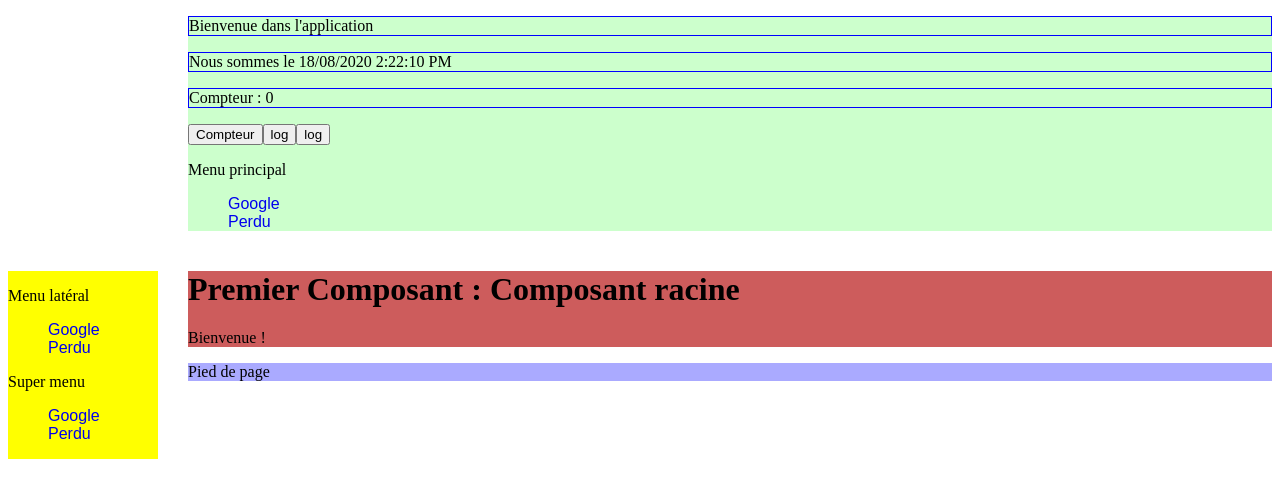
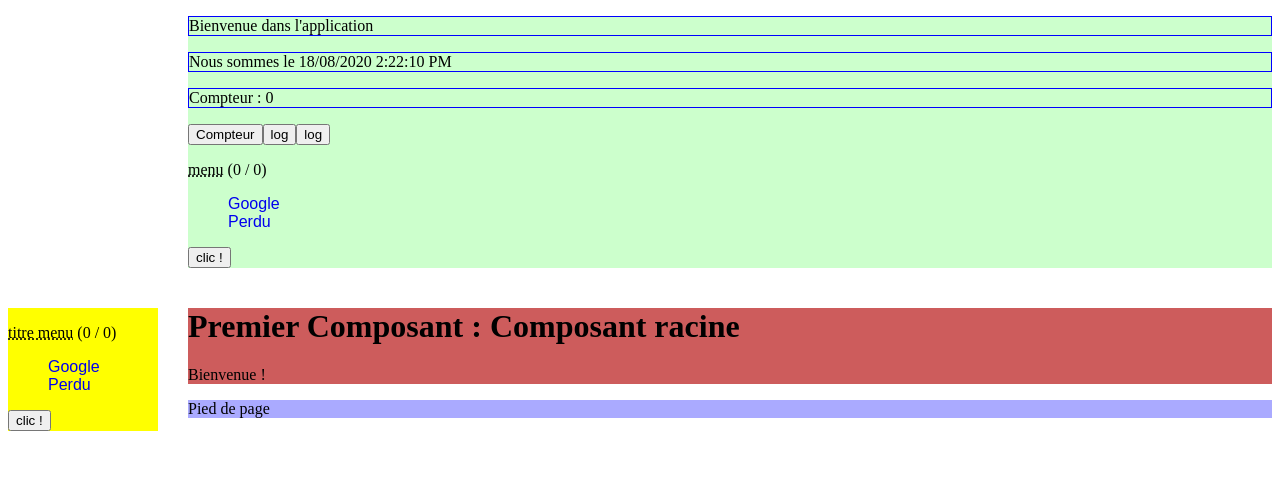
Before and after one commit to philippe-nat/angular-formation-0, an Angular app: page / in a window 1280 px wide. Shown: the top 498 px of the page. Built offline with nearby package versions, Linux system fonts and the light colour scheme.

Commit message:
apres output_1

```diff
--- a/src/app/app.component.html
+++ b/src/app/app.component.html
@@ -2,9 +2,9 @@
     <nat-entete></nat-entete>
 </header>
 <aside>
-    <nat-menu title="Menu latéral"></nat-menu>
-    <!-- <nat-menu [titre]="getTitre()"></nat-menu> -->
-    <nat-menu [title]="titreMenu"></nat-menu>
+    <!-- <nat-menu titre="Menu latéral"></nat-menu> -->
+    <nat-menu [titre]="menu.titre" [infoBulle] = "menu.infoBulle"></nat-menu>
+    <!-- <nat-menu [tire]="titreMenu"></nat-menu> -->
 </aside>
 <main>
     <h1>Premier Composant : {{titre}}</h1>
--- a/src/app/app.component.ts
+++ b/src/app/app.component.ts
@@ -6,10 +6,13 @@ import { Component } from '@angular/core';
   styleUrls: ['./app.component.css']
 })
 export class AppComponent {
-  private _titre = 'Composant racine';
+  private _titre:string = 'Composant racine';
   get titre() {return this._titre;}
 
-  getTitre():string {return "titre app!";}
-  public titreMenu = "Super menu";
+  private _menu = {
+    titre:"titre menu",
+    infoBulle:"C'est le titre du menu"
+  };
+  get menu() {return this._menu;}
 
 }
--- a/src/app/entete/entete.component.html
+++ b/src/app/entete/entete.component.html
@@ -5,5 +5,5 @@
 <button (click) = "logCompteur()">log</button>
 <button (click) = "logCoucou()">log</button>
 <div class="menu_horizontal">
-    <nat-menu title="Menu principal"></nat-menu>
+    <nat-menu title="Menu principal" (clickEvent) = "incrementeCompteur()"></nat-menu>
 </div>
--- a/src/app/menu/menu.component.html
+++ b/src/app/menu/menu.component.html
@@ -1,7 +1,8 @@
 <nav>
-    <p>{{titre}}</p>
+    <p><abbr title={{infoBulle}}>{{titre}}</abbr> ({{nbClics}} / {{nbClicsTotal}})</p>
     <ul>
         <li><a href="https://www.google.fr">Google</a></li>
         <li><a href="https://www.perdu.com">Perdu</a></li>
     </ul>
+    <button (click)="clicCompteur()">clic !</button>
 </nav>
--- a/src/app/menu/menu.component.ts
+++ b/src/app/menu/menu.component.ts
@@ -1,4 +1,4 @@
-import { Component, OnInit, Input } from '@angular/core';
+import { Component, OnInit, Input, Output, EventEmitter } from '@angular/core';
 
 @Component({
   selector: 'nat-menu',
@@ -7,12 +7,32 @@ import { Component, OnInit, Input } from '@angular/core';
 })
 export class MenuComponent implements OnInit {
   private _titre: string;
+  private _infoBulle:string;
+  private _nbClics:number = 0;
+  private static nbClicsTotal:number = 0;
 
   get titre() { return this._titre; }
-  @Input('title') set titre(t: string) { this._titre = t; }
+  @Input() set titre(t: string) { this._titre = t; }
+
+  get infoBulle() { return this._infoBulle; }
+  @Input() set infoBulle(info: string) { this._infoBulle = info; }
+
+  get nbClics() { return this._nbClics; }
+  set nbClics(c:number) { this._nbClics = c; }
+
+  get nbClicsTotal() { return MenuComponent.nbClicsTotal; }
 
   constructor() {
     this.titre = "menu";
+    this.infoBulle = "";
+  }
+
+  @Output() clickEvent = new EventEmitter();
+  clicCompteur():void {
+    this.nbClics++;
+    MenuComponent.nbClicsTotal++;
+    console.log("nb de clics sur le bouton du menu : ", this.nbClics, ", nb total :", MenuComponent.nbClicsTotal);
+    this.clickEvent.emit();
   }
 
   ngOnInit(): void {
```
